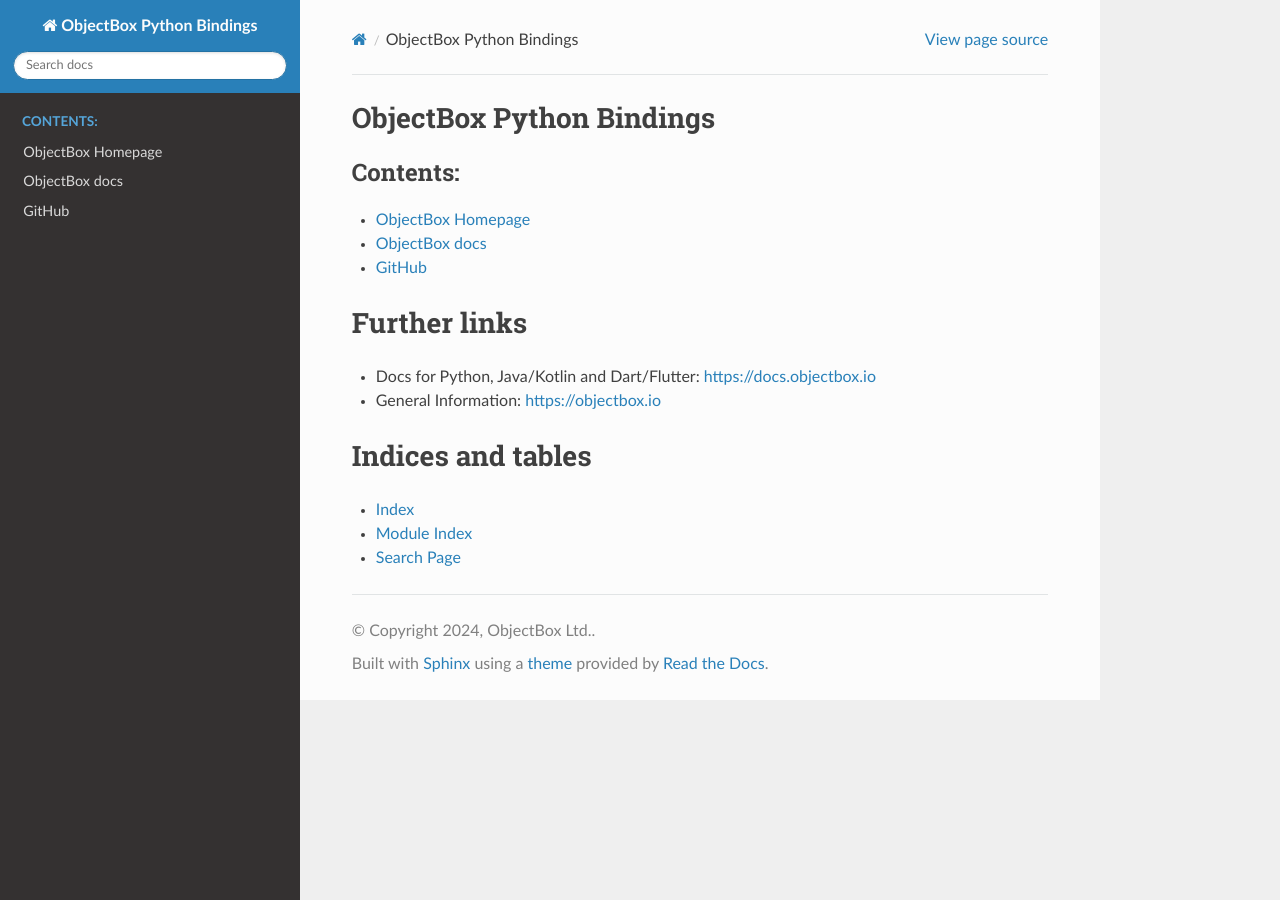
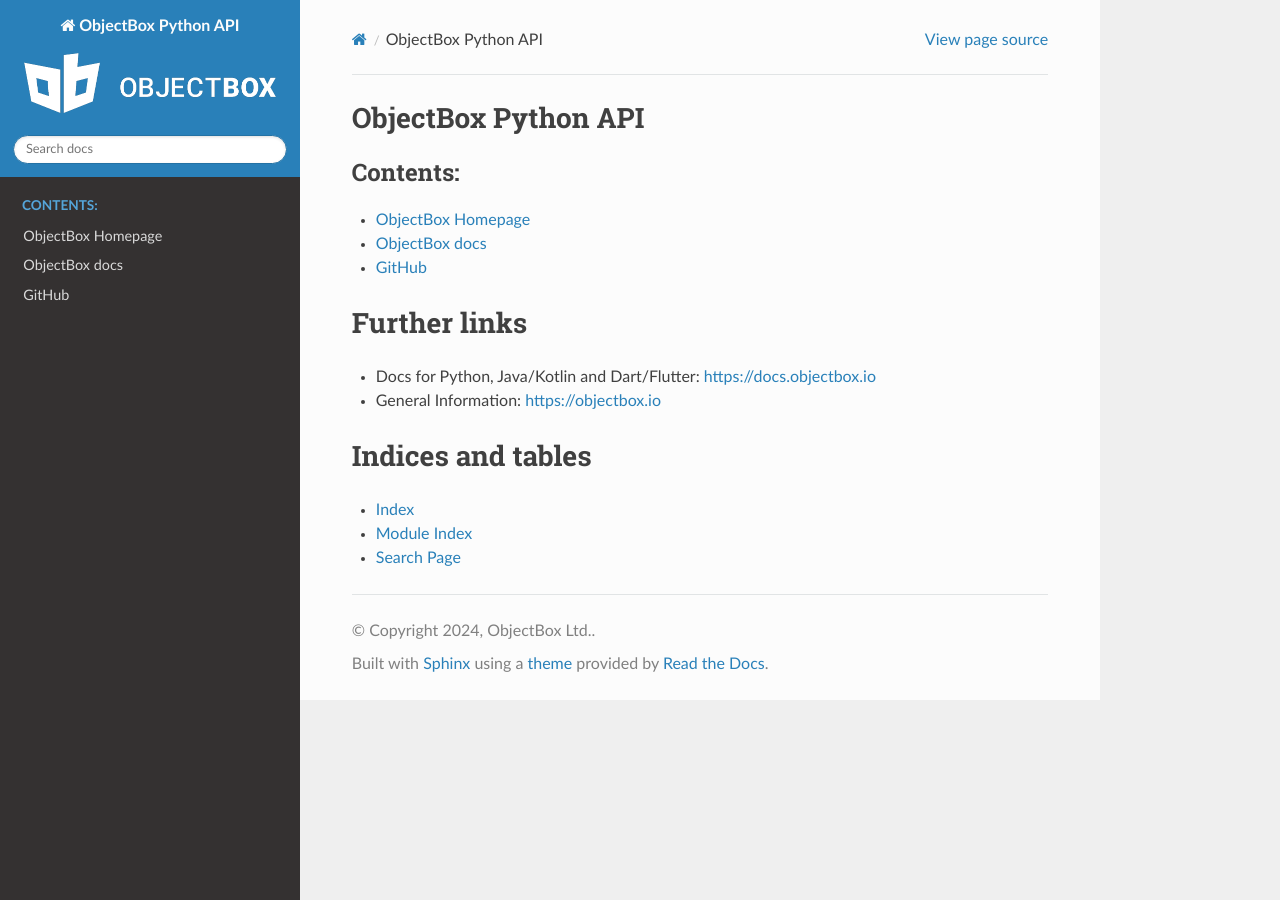
Before and after one commit to objectbox/objectbox-python, a Sphinx documentation site: the page built from doc/index.rst, in a window 1280 px wide. Built offline with Sphinx 7.4.7 and the Read the Docs theme 2.0.0, drawn with Linux system fonts in a browser that asks for light colours; pages that are not in the unit, such as notebooks, are missing from menus.

Commit message:
docs: added logo, changed title from Bindings to API #52

```diff
--- a/doc/conf.py
+++ b/doc/conf.py
@@ -6,7 +6,7 @@
 # -- Project information -----------------------------------------------------
 # https://www.sphinx-doc.org/en/master/usage/configuration.html#project-information
 
-project = 'ObjectBox Python Bindings'
+project = 'ObjectBox Python API'
 copyright = '2024, ObjectBox Ltd.'
 author = 'ObjectBox Ltd.'
 release = '4.0.0'
@@ -74,4 +74,5 @@
 
 html_theme = 'sphinx_rtd_theme'
 
-# html_static_path = ['_static']
+html_static_path = ['_static']
+html_logo = '_static/logo-white-500px.png'
--- a/doc/index.rst
+++ b/doc/index.rst
@@ -1,5 +1,5 @@
-ObjectBox Python Bindings
-=========================
+ObjectBox Python API
+====================
 
 .. toctree::
    :maxdepth: 1
--- a/objectbox/__init__.py
+++ b/objectbox/__init__.py
@@ -12,7 +12,7 @@
 # See the License for the specific language governing permissions and
 # limitations under the License.
 
-"""ObjectBox Python Bindings Public API"""
+"""ObjectBox Python API"""
 
 from objectbox.store import Store
 from objectbox.box import Box
```
Also changed, not shown: doc/_static/logo-white-500px.png (added).
